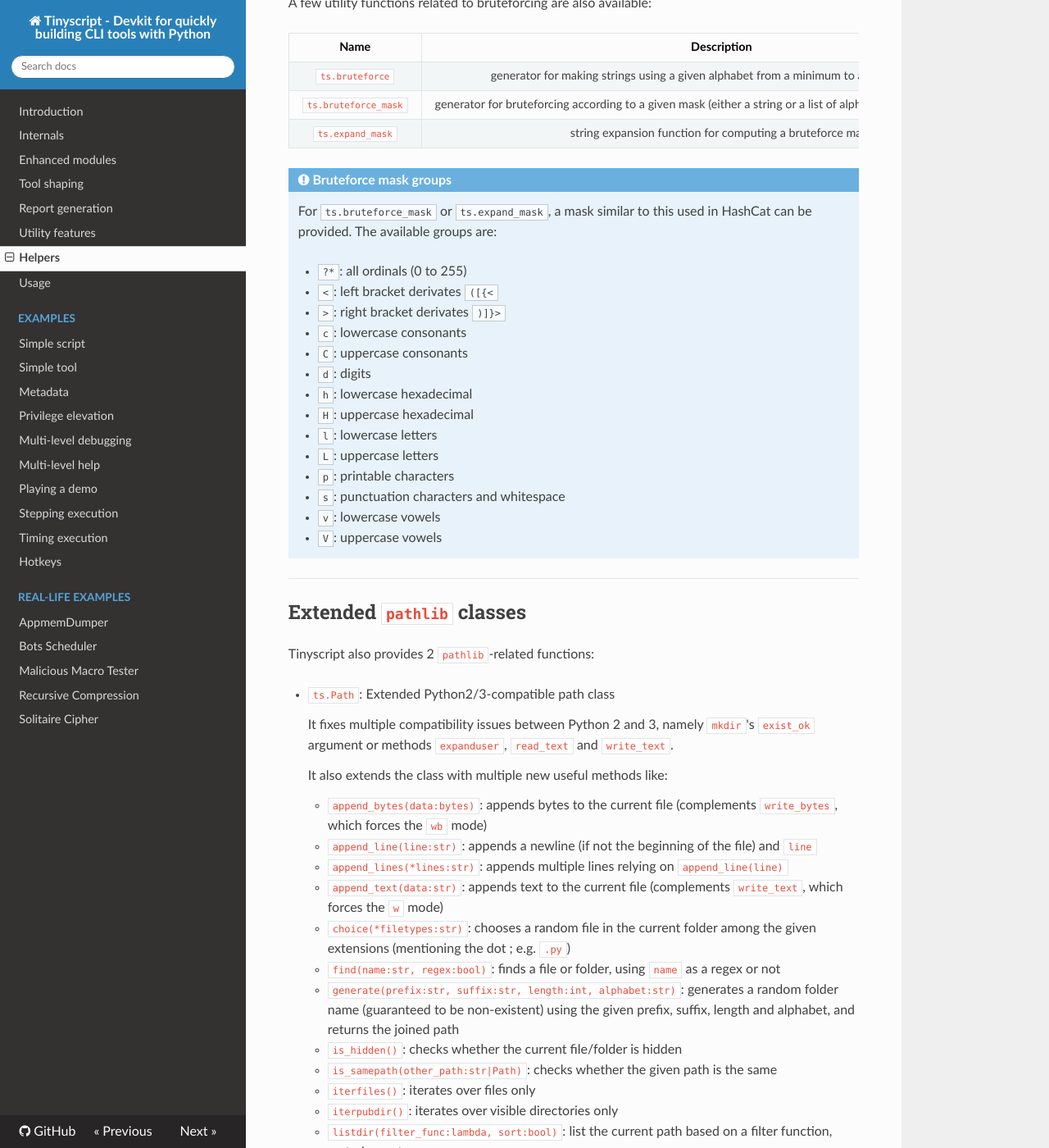
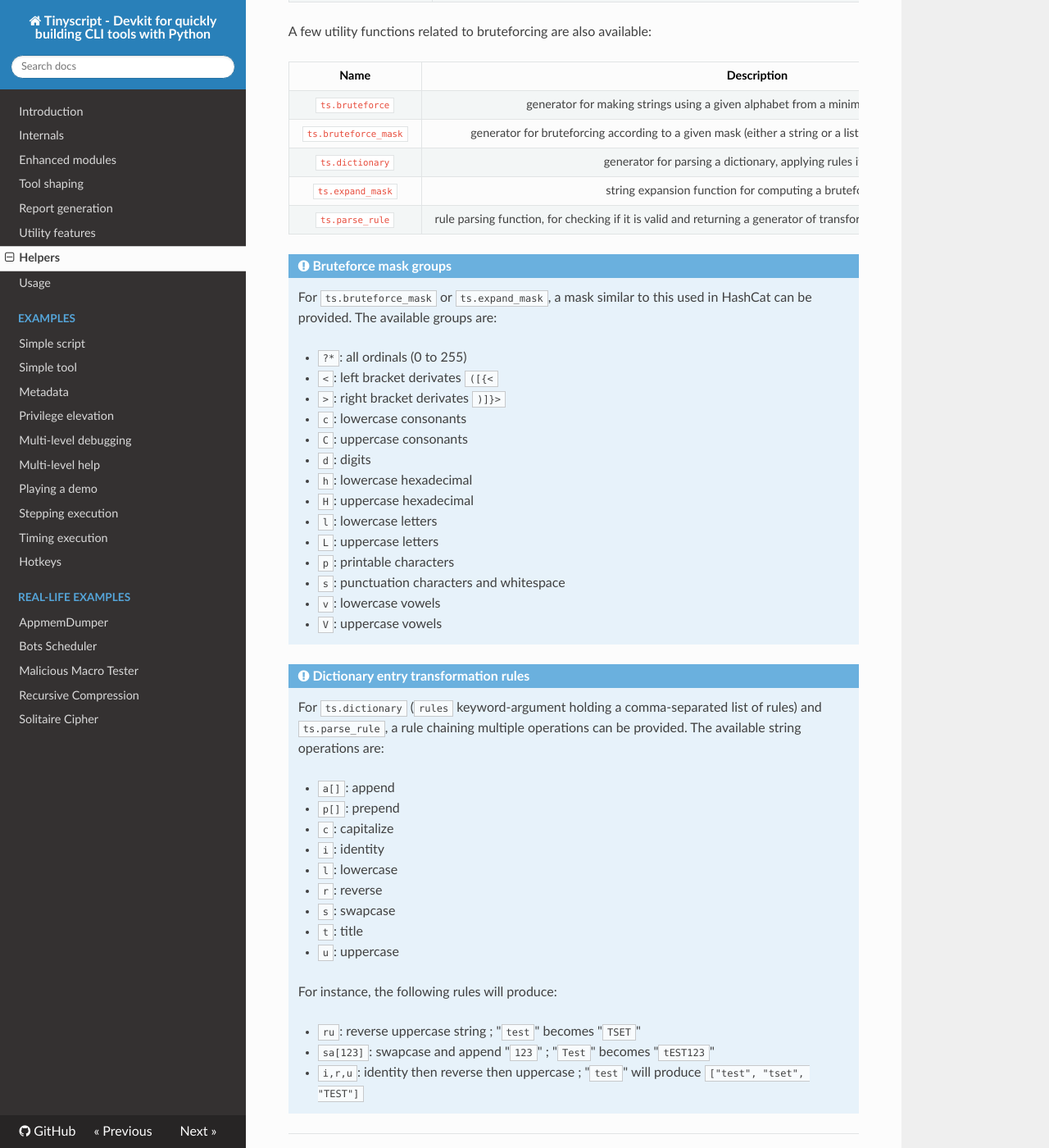
Before and after one commit to dhondta/python-tinyscript, an MkDocs documentation site: the page built from docs/helpers.md, in a window 1280 px wide and 1400 px high, scrolled down 2880 px. Shown: the whole window at 82% size. Built offline with MkDocs 1.6.1, drawn with Linux system fonts in a browser that asks for light colours; nearby versions of some CDN libraries; old or Windows-style settings are respelled for this version of MkDocs; some of the changed text lies outside the part shown.

Commit message:
Updated the documentation about helpers

```diff
--- a/docs/helpers.md
+++ b/docs/helpers.md
@@ -28,6 +28,7 @@
 `byteindex` | selects the byte value from a string at the given index
 `ensure_binary` | identical to `six.ensure_binary`
 `ensure_str` | similar to `six.ensure_str`
+`ensure_unicode` | dummy alias for `six.text_type`, by analogy to `ensure_binary` and `ensure_unicode`
 `execfile` | added in Python3 for backward-compatibility
 `iterbytes` | iterates over the bytes of a string (trivial in Python3 but
 `u` | alias for `six.u`
@@ -96,7 +97,9 @@
 :---: | :---:
 `ts.bruteforce` | generator for making strings using a given alphabet from a minimum to a maximum length
 `ts.bruteforce_mask` | generator for bruteforcing according to a given mask (either a string or a list of alphabets per character position)
+`ts.dictionary` | generator for parsing a dictionary, applying rules if provided
 `ts.expand_mask` | string expansion function for computing a bruteforce mask
+`ts.parse_rule` | rule parsing function, for checking if it is valid and returning a generator of transformation functions to apply to the input text
 
 !!! note "Bruteforce mask groups"
 
@@ -116,6 +119,26 @@
     - `s`: punctuation characters and whitespace
     - `v`: lowercase vowels
     - `V`: uppercase vowels
+
+!!! note "Dictionary entry transformation rules"
+
+    For `ts.dictionary` (`rules` keyword-argument holding a comma-separated list of rules) and `ts.parse_rule`, a rule chaining multiple operations can be provided. The available string operations are:
+
+    - `a[]`: append
+    - `p[]`: prepend
+    - `c`: capitalize
+    - `i`: identity
+    - `l`: lowercase
+    - `r`: reverse
+    - `s`: swapcase
+    - `t`: title
+    - `u`: uppercase
+
+    For instance, the following rules will produce:
+
+    - `ru`: reverse uppercase string ; "`test`" becomes "`TSET`"
+    - `sa[123]`: swapcase and append "`123`" ; "`Test`" becomes "`tEST123`"
+    - `i,r,u`: identity then reverse then uppercase ; "`test`" will produce `["test", "tset", "TEST"]`
 
 -----
 
@@ -222,6 +245,15 @@
 `ts.is_module` | module object (relying on `types.ModuleType`)
 `ts.is_type` | type definition
 
+For config-related data:
+
+**Function** | **Description**
+:---: | :---:
+`ts.is_ini` / `ts.is_ini_file` | INI configuration content/file
+`ts.is_json` / `ts.is_json_file` | JSON configuration content/file
+`ts.is_toml` / `ts.is_toml_file` | YAML configuration content/file
+`ts.is_yaml` / `ts.is_yaml_file` | TOML configuration content/file
+
 For hash-related data:
 
 **Function** | **Description**
@@ -270,6 +302,15 @@
 `ts.pos_ints` / `positive_ints` | `list(int)` | list of positive integers
 `ts.str_contains(alphabet, threshold)` | `str` | string that contains characters with a percentage of at least `threshold`
 `ts.str_matches(pattern, flags)` | `str` | string that matches the given pattern with the given flags
+
+For config-related types:
+
+**Function** | **Description**
+:---: | :---:
+`ts.ini_config` | INI configuration file
+`ts.json_config` | JSON configuration file
+`ts.toml_config` | TOML configuration file
+`ts.yaml_config` | YAML configuration file
 
 For hash-related types:
 
```
